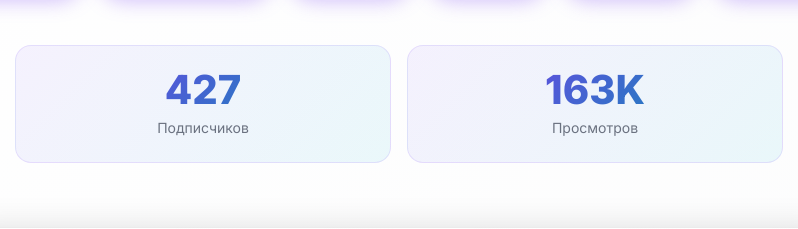
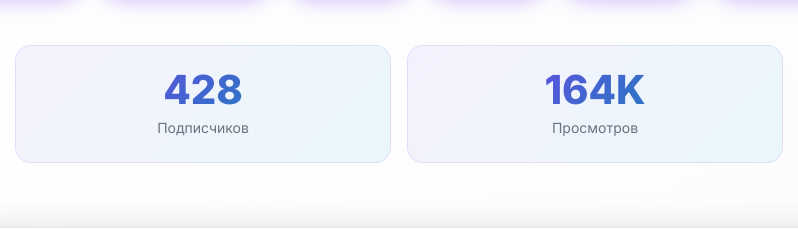
Before and after one commit to MortisPlay/MortisPlay_Site, a plain HTML site: page index.html in a window 1280 px wide. Shown: the part 335-564 px from the top of the page, 241-1039 px from the left. Drawn offline with nearby package versions, Linux system fonts and the light colour scheme.

Commit message:
Update index.html

```diff
--- a/index.html
+++ b/index.html
@@ -1003,11 +1003,11 @@
           <!-- Статистика -->
           <div class="grid grid-cols-1 sm:grid-cols-2 gap-4 max-w-3xl mx-auto animate-fadeInUp" style="animation-delay: 0.5s">
             <div class="stat-card">
-              <div class="stat-number">427</div>
+              <div class="stat-number">428</div>
               <div class="text-sm text-gray-500 mt-2">Подписчиков</div>
             </div>
             <div class="stat-card">
-              <div class="stat-number">163K</div>
+              <div class="stat-number">164K</div>
               <div class="text-sm text-gray-500 mt-2">Просмотров</div>
             </div>
           </div>
```
